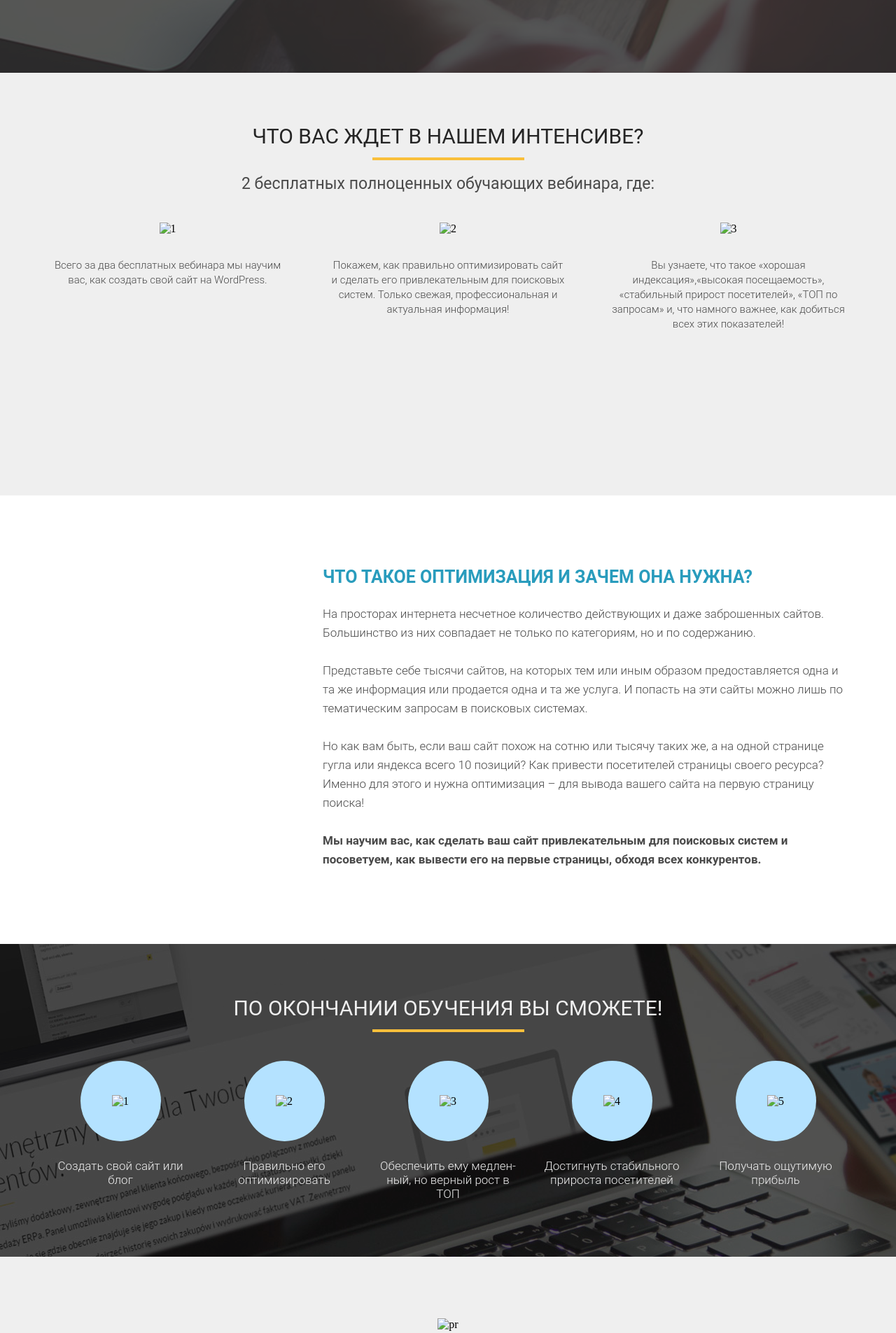
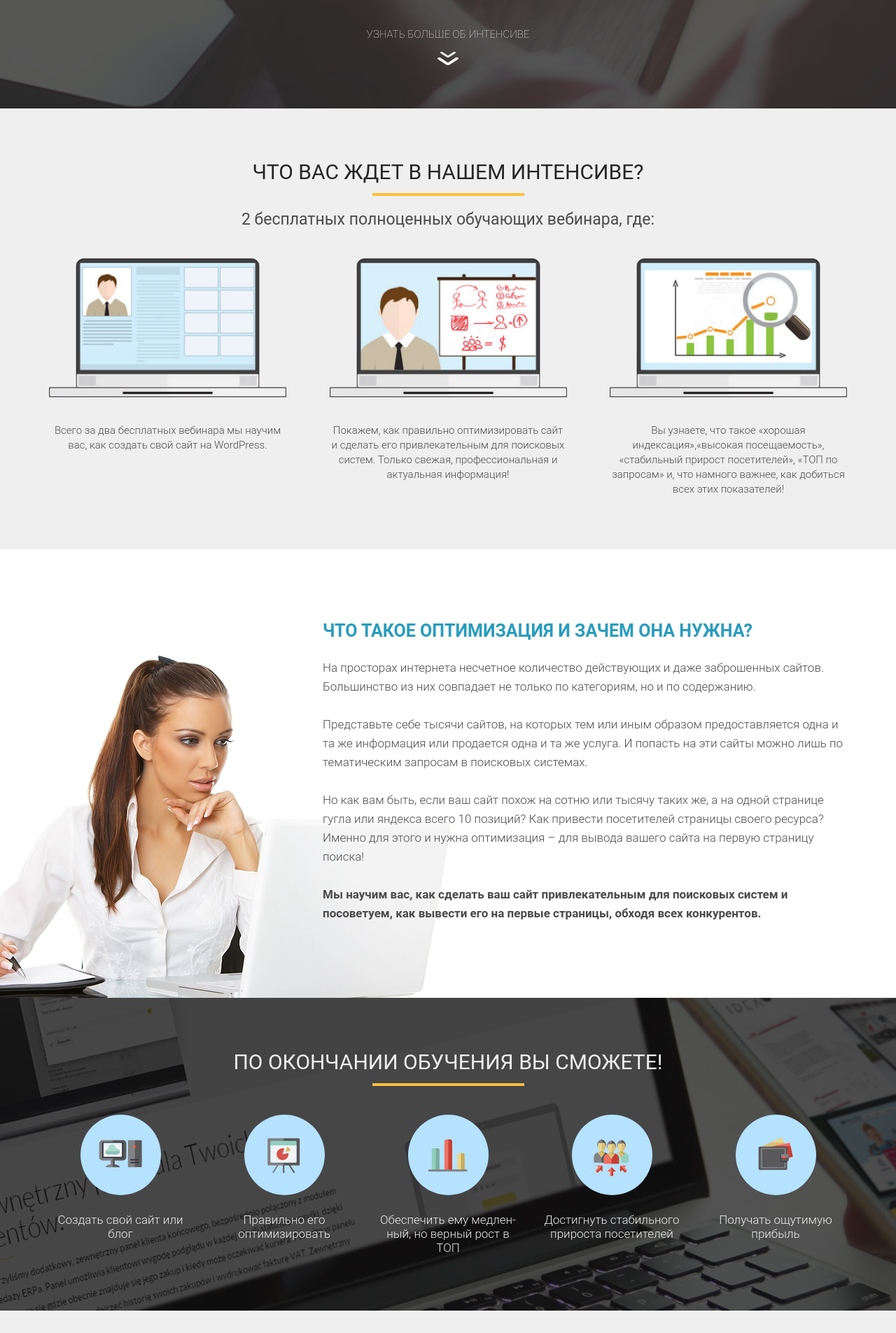
Before and after one commit to TulleoR/Davydchick_Anton, a plain HTML site: page index.html in a window 1280 px wide. Shown: the part 696-2601 px from the top of the page at 70% size. Drawn offline with Linux system fonts and the light colour scheme; files that its build step writes are made by us from their sources; files whose address does not match are found by name.

Commit message:
Update index.html

```diff
--- a/index.html
+++ b/index.html
@@ -5,13 +5,13 @@
     <meta http-equiv="X-UA-Compatible" content="IE=edge">
     <meta name="viewport" content="width=device-width, initial-scale=1.0">
     <title>Wordpress</title>
-    <link rel="stylesheet" href="/src/css/style.css">
+    <link rel="stylesheet" href="/css/style.css">
 </head>
 <body>
     <section class="promo">
         <div class="container">
             <div class="logo">
-                <img src="/src/icons/owl.png" alt="" class="logo_img">
+                <img src="/icons/owl.png" alt="" class="logo_img">
                 <div class="logo-text">WordPress интенсив</div>
             </div>
 
@@ -26,7 +26,7 @@
             </div>
             <button class="promo_btn">Записаться на интенсив!</button>
             <div class="promo_bottom">узнать больше об интенсиве</div>
-            <img src="/src/icons/rounded_rectangle_1_copy_2_20.png" alt="" class="bottom_img">
+            <img src="/icons/rounded_rectangle_1_copy_2_20.png" alt="" class="bottom_img">
 
 
             </div>
@@ -42,16 +42,16 @@
 
             <div class="waiting_wrapper">
                 <div class="waiting_item">
-                    <img src="/src/img/first_webinar/layer_12_57.png" alt="1" class="waiting_img">
+                    <img src="/img/first_webinar/layer_12_57.png" alt="1" class="waiting_img">
                     <div class="waiting_descr">Всего за два бесплатных вебинара мы научим вас,
                         как создать свой сайт на WordPress. </div>
                 </div>
                 <div class="waiting_item">
-                    <img src="/src/img/first_webinar/layer_10_54.png" alt="2" class="waiting_img">
+                    <img src="/img/first_webinar/layer_10_54.png" alt="2" class="waiting_img">
                     <div class="waiting_descr">Покажем, как правильно оптимизировать сайт и сделать его привлекательным для поисковых систем. Только свежая, профессиональная и актуальная информация!</div>
                 </div>
                 <div class="waiting_item">
-                    <img src="/src/img/first_webinar/layer_7_47.png" alt="3" class="waiting_img">
+                    <img src="/img/first_webinar/layer_7_47.png" alt="3" class="waiting_img">
                     <div class="waiting_descr">Вы узнаете, что такое «хорошая индексация»,«высокая посещаемость», «стабильный прирост посетителей», «ТОП по запросам» и, что намного важнее, как добиться всех этих показателей!</div>
                 </div>
             </div>
@@ -70,7 +70,7 @@
                 Но как вам быть, если ваш сайт похож на сотню или тысячу таких же, а на одной странице гугла или яндекса всего 10 позиций? Как привести посетителей страницы своего ресурса? Именно для этого и нужна оптимизация – для вывода вашего сайта на первую страницу поиска!
                 <br><br>
                 <span>Мы научим вас, как сделать ваш сайт привлекательным для поисковых систем и посоветуем, как вывести его на первые страницы, обходя всех конкурентов.</span></div>
-                <img src="/src/img/first_webinar/women.png" alt="women" class="optimization_img">
+                <img src="/img/first_webinar/women.png" alt="women" class="optimization_img">
         </div>
 
     </section>
@@ -83,19 +83,19 @@
             <div class="finish_wrapper">
                 <div class="finish_item">
                     <div class="finish_round">
-                        <img src="/src/icons/finish/n1.png" alt="1" class="finish_icon">
+                        <img src="/icons/finish/n1.png" alt="1" class="finish_icon">
                     </div>
                     <div class="finish_descr">Создать свой сайт или блог</div>
                 </div>
                 <div class="finish_item">
                     <div class="finish_round">
-                        <img src="/src/icons/finish/n2.png" alt="2" class="finish_icon">
+                        <img src="/icons/finish/n2.png" alt="2" class="finish_icon">
                     </div>
                     <div class="finish_descr">Правильно его оптимизировать</div>
                 </div>
                 <div class="finish_item">
                     <div class="finish_round">
-                        <img src="/src/icons/finish/n3.png" alt="3" class="finish_icon">
+                        <img src="/icons/finish/n3.png" alt="3" class="finish_icon">
                     </div>
                     <div class="finish_descr">Обеспечить ему медлен-
                         ный, но верный рост в
@@ -103,13 +103,13 @@
                 </div>
                 <div class="finish_item">
                     <div class="finish_round">
-                        <img src="/src/icons/finish/n4.png" alt="4" class="finish_icon">
+                        <img src="/icons/finish/n4.png" alt="4" class="finish_icon">
                     </div>
                     <div class="finish_descr">Достигнуть стабильного прироста посетителей</div>
                 </div>
                 <div class="finish_item">
                     <div class="finish_round">
-                        <img src="/src/icons/finish/n5.png" alt="5" class="finish_icon">
+                        <img src="/icons/finish/n5.png" alt="5" class="finish_icon">
                     </div>
                     <div class="finish_descr">Получать ощутимую прибыль</div>
                 </div>
@@ -120,7 +120,7 @@
 
     <section class="present">
         <div class="conteiner">
-            <img src="/src/icons/present.png" alt="pr" class="present_img">
+            <img src="/icons/present.png" alt="pr" class="present_img">
             <div class="present_text">Для всех участников интенсива предусмотрены бонусы и подарки. Нажимайте на кнопку ниже, принимайте участие в вебинарах и забирайте свой приз по окончании обучения!</div>
             <button class="present_button">Записаться на интенсив!</button>
         </div>
@@ -128,7 +128,7 @@
 
     <section class="first_febinar" >
         <div class="container">
-            <img src="/src/img/waiting/layers.png" alt="1" class="first_febinar_img">
+            <img src="/img/waiting/layers.png" alt="1" class="first_febinar_img">
             <div class="first_febinar_text1">Первый вебинар состоится:</div>
             <div class="first_febinar_text2">10 сентября в 20:00 по Москве</div>
             <div class="first_febinar_text3">Успейте записаться, количество мест ограничено!</div>
```
